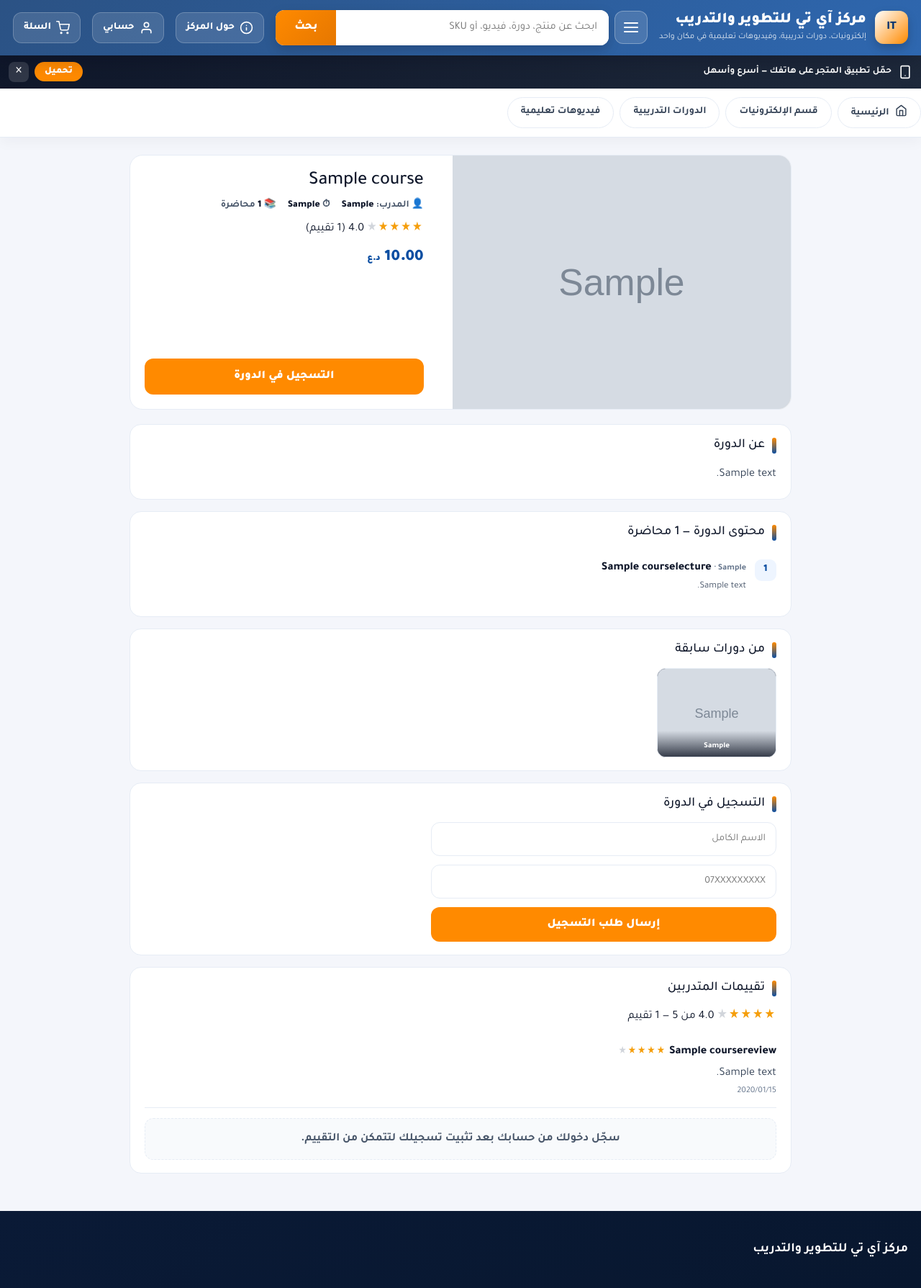
After one commit to anweralebdery1-alt/itcenter, a Django app: page /courses/1/ in a window 1280 px wide. The commit adds this page. Shown: the whole page at 72% size. Run offline with Django 4.2, Linux system fonts and the light colour scheme; data comes from the database, SQL or seed files in the repository; tables that the repository leaves empty hold one stand-in row (values such as "Sample post"); grey boxes marked "Sample" are stand-in pictures.

Commit message:
صفحة تفاصيل الدورة: محاضرات + صور/فيديو + تسجيل وتقييم
- نماذج: CourseLecture (محاضرات مرقّمة)، CourseMedia (صور/فيديو من دورات سابقة)،
  CourseRegistration (تسجيل يؤكّده الأدمن)، CourseReview (تقييم لمن ثبت تسجيله)
- صفحة /courses/<id>/: الوصف + قائمة المحاضرات وعناوينها + معرض صور/فيديو بنافذة عرض
  + فورمة تسجيل + قسم تقييمات مع فورمة مقيَّدة بمن ثبت تسجيله (مثل تقييم المنتجات)
- قائمة الدورات: البطاقة تفتح صفحة التفاصيل
- لوحة الإدارة: محاضرات وصور الدورة Inline، وإدارة التسجيلات (شارة للجديدة) والتقييمات

Co-Authored-By: Claude Opus 4.8 <noreply@anthropic.com>

```diff
--- a/shop/urls.py
+++ b/shop/urls.py
@@ -20,6 +20,9 @@ urlpatterns = [
     path('app/', views.install_app, name='install_app'),
     path('', views.home, name='home'),
     path('courses/', views.courses, name='courses'),
+    path('courses/<int:pk>/', views.course_detail, name='course_detail'),
+    path('courses/<int:pk>/register/', views.register_course, name='register_course'),
+    path('courses/<int:pk>/review/', views.submit_course_review, name='submit_course_review'),
     path('videos/', views.videos, name='videos'),
     path('videos/<int:pk>/', views.video_detail, name='video_detail'),
     path('about/', views.about, name='about'),
--- a/store/views.py
+++ b/store/views.py
@@ -126,6 +126,8 @@ from django.views.decorators.http import require_POST
 from .models import (
     Category,
     Course,
+    CourseRegistration,
+    CourseReview,
     Customer,
     EducationalVideo,
     GraduationProject,
@@ -432,6 +434,87 @@ def courses(request):
     context = _base_context(request)
     context.update({'courses': Course.objects.filter(is_active=True).order_by('-created_at')})
     return render(request, 'store/courses.html', context)
+
+
+def _customer_registered_confirmed(phone, course):
+    """هل سجّل صاحب هذا الرقم في الدورة وثُبّت تسجيله؟"""
+    if not phone:
+        return False
+    return course.registrations.filter(phone=phone, status='confirmed').exists()
+
+
+def course_detail(request, pk):
+    course = get_object_or_404(Course, pk=pk, is_active=True)
+    reviews = course.reviews.filter(is_approved=True)
+    stats = reviews.aggregate(avg=Avg('rating'), count=Count('id'))
+    phone = request.session.get('customer_phone')
+    registration = course.registrations.filter(phone=phone).first() if phone else None
+    is_confirmed = bool(registration and registration.status == 'confirmed')
+    already_reviewed = bool(phone) and course.reviews.filter(phone=phone).exists()
+    customer_name = ''
+    if phone:
+        cust = Customer.objects.filter(phone=phone).first()
+        customer_name = cust.full_name if cust else ''
+    context = _base_context(request)
+    context.update({
+        'course': course,
+        'lectures': list(course.lectures.all()),
+        'media': list(course.media.all()),
+        'reviews': reviews,
+        'review_avg': round(stats['avg'] or 0, 1),
+        'review_avg_int': int(round(stats['avg'] or 0)),
+        'review_count': stats['count'],
+        'is_logged_in': bool(phone),
+        'customer_name': customer_name,
+        'registration_status': registration.status if registration else '',
+        'is_confirmed': is_confirmed,
+        'can_review': is_confirmed and not already_reviewed,
+        'already_reviewed': already_reviewed,
+        'review_ok': request.GET.get('review') == 'ok',
+        'reg_ok': request.GET.get('reg') == 'ok',
+        'more_courses': Course.objects.filter(is_active=True).exclude(pk=course.pk).order_by('-created_at')[:6],
+    })
+    return render(request, 'store/course_detail.html', context)
+
+
+@require_POST
+def register_course(request, pk):
+    course = get_object_or_404(Course, pk=pk, is_active=True)
+    full_name = (request.POST.get('full_name') or '').strip()[:120]
+    phone = (request.POST.get('phone') or request.session.get('customer_phone') or '').strip()[:50]
+    if not (full_name and phone):
+        return redirect(course.get_absolute_url() + '?reg=err#register')
+    reg = course.registrations.filter(phone=phone).first()
+    if reg is None:
+        CourseRegistration.objects.create(course=course, full_name=full_name, phone=phone)
+    elif reg.status == 'cancelled':
+        reg.status = 'pending'
+        reg.full_name = full_name
+        reg.save(update_fields=['status', 'full_name'])
+    return redirect(course.get_absolute_url() + '?reg=ok#register')
+
+
+@require_POST
+def submit_course_review(request, pk):
+    course = get_object_or_404(Course, pk=pk)
+    phone = request.session.get('customer_phone')
+    # التقييم من حق من ثبت تسجيله في الدورة فقط
+    if not _customer_registered_confirmed(phone, course):
+        return redirect(course.get_absolute_url() + '?review=denied#reviews')
+    if course.reviews.filter(phone=phone).exists():
+        return redirect(course.get_absolute_url() + '?review=dup#reviews')
+    name = (request.POST.get('name') or '').strip()[:120]
+    comment = (request.POST.get('comment') or '').strip()[:2000]
+    try:
+        rating = int(request.POST.get('rating', 5))
+    except (TypeError, ValueError):
+        rating = 5
+    rating = max(1, min(5, rating))
+    if not name:
+        cust = Customer.objects.filter(phone=phone).first()
+        name = (cust.full_name if cust else '') or 'زبون'
+    CourseReview.objects.create(course=course, name=name, phone=phone, rating=rating, comment=comment)
+    return redirect(course.get_absolute_url() + '?review=ok#reviews')
 
 
 def videos(request):
--- /dev/null
+++ b/templates/store/course_detail.html
@@ -0,0 +1,249 @@
+{% extends 'store/base.html' %}
+{% load store_extras %}
+{% block title %}{{ course.title }} | {{ settings.site_name }}{% endblock %}
+{% block extra_css %}
+<style>
+  .cd-wrap { max-width: 920px; margin: 0 auto; }
+  .cd-hero { display: grid; grid-template-columns: 1.1fr 1fr; gap: 20px; align-items: stretch;
+    background: #fff; border: 1px solid var(--line,#e6e8ee); border-radius: 18px; overflow: hidden; margin: 10px 0 20px; }
+  .cd-hero-img { background: linear-gradient(135deg,#eaf2ff,#fff1dc); min-height: 220px; display: grid; place-items: center; }
+  .cd-hero-img img { width: 100%; height: 100%; object-fit: cover; }
+  .cd-hero-img .ph { font-size: 60px; opacity: .5; }
+  .cd-hero-body { padding: 20px; display: flex; flex-direction: column; }
+  .cd-hero-body h1 { font-size: clamp(19px,3.6vw,26px); margin: 0 0 8px; letter-spacing: -.3px; }
+  .cd-meta { display: flex; flex-wrap: wrap; gap: 8px 16px; color: #475569; font-size: 13.5px; font-weight: 700; margin-bottom: 10px; }
+  .cd-meta b { color: var(--ink,#0f172a); }
+  .cd-rating-line .stars { color:#f59e0b; letter-spacing:2px; font-size:17px; }
+  .cd-rating-line .empty { color:#d1d5db; }
+  .cd-price { font-size: 22px; font-weight: 900; color: var(--blue,#0B4EA2); margin: 12px 0; }
+  .cd-price small { font-size: 13px; }
+  .cd-free { color:#047857; font-weight:900; }
+  .cd-btn { display:inline-flex; align-items:center; justify-content:center; gap:8px; background: var(--orange,#FF8A00);
+    color:#fff; font-weight:900; border-radius:12px; padding:13px 18px; text-decoration:none; margin-top:auto; }
+  .cd-btn:active { transform: scale(.98); }
+
+  .cd-section { background:#fff; border:1px solid var(--line,#e6e8ee); border-radius:16px; padding:18px 20px; margin:16px 0; }
+  .cd-section > h2 { font-size:18px; margin:0 0 14px; display:flex; align-items:center; gap:10px; }
+  .cd-section > h2 .tag { width:6px; height:22px; border-radius:99px; background:linear-gradient(var(--orange,#FF8A00),var(--blue,#0B4EA2)); }
+  .cd-desc { color:#334155; line-height:1.9; white-space:pre-line; }
+
+  /* المحاضرات */
+  .lectures { list-style:none; margin:0; padding:0; counter-reset: lec; }
+  .lecture { display:flex; gap:12px; padding:12px 0; border-bottom:1px dashed var(--line,#e6e8ee); }
+  .lecture:last-child { border-bottom:0; }
+  .lecture .num { counter-increment: lec; flex:none; width:30px; height:30px; border-radius:9px; background:#eef5ff;
+    color:var(--blue,#0B4EA2); font-weight:900; display:grid; place-items:center; font-size:14px; }
+  .lecture .num::before { content: counter(lec); }
+  .lecture .lec-body { min-width:0; }
+  .lecture .lec-title { font-weight:800; color:var(--ink,#0f172a); }
+  .lecture .lec-dur { font-size:12px; color:#64748b; font-weight:700; }
+  .lecture .lec-desc { font-size:13px; color:#475569; margin-top:3px; line-height:1.7; white-space:pre-line; }
+
+  /* معرض الصور/الفيديوهات */
+  .cd-media-grid { display:grid; grid-template-columns:repeat(auto-fill,minmax(150px,1fr)); gap:12px; }
+  .cd-media-item { position:relative; aspect-ratio:4/3; border-radius:12px; overflow:hidden; cursor:pointer;
+    background:#0b1220; border:1px solid var(--line,#e6e8ee); padding:0; }
+  .cd-media-item img { width:100%; height:100%; object-fit:cover; display:block; }
+  .cd-media-item .play { position:absolute; inset:0; display:grid; place-items:center; }
+  .cd-media-item .play svg { width:46px; height:46px; filter: drop-shadow(0 2px 6px rgba(0,0,0,.5)); }
+  .cd-media-cap { position:absolute; inset-inline:0; bottom:0; padding:14px 8px 6px; color:#fff; font-size:11px; font-weight:800;
+    background:linear-gradient(transparent,rgba(2,8,23,.75)); white-space:nowrap; overflow:hidden; text-overflow:ellipsis; }
+
+  /* التسجيل */
+  .reg-form { display:grid; gap:12px; max-width:480px; }
+  .reg-form input { width:100%; border:1px solid var(--line,#e6e8ee); border-radius:12px; padding:12px 14px; font-family:inherit; font-size:14px; }
+  .reg-alert { border-radius:12px; padding:12px 15px; font-weight:800; font-size:14px; }
+  .reg-alert.ok { background:#ecfdf5; color:#047857; border:1px solid #a7f3d0; }
+  .reg-alert.pend { background:#fffbeb; color:#b45309; border:1px solid #fde68a; }
+  .reg-alert.err { background:#fef2f2; color:#b42318; border:1px solid #fecaca; }
+
+  /* التقييمات */
+  .stars { color:#f59e0b; letter-spacing:2px; font-size:18px; }
+  .stars .empty { color:#d1d5db; }
+  .review-item { border-bottom:1px solid var(--line,#e6e8ee); padding:14px 0; }
+  .review-item .who { font-weight:800; }
+  .review-item .muted { color:#64748b; font-size:12px; }
+  .review-form { margin-top:14px; }
+  .rating-input { display:inline-flex; flex-direction:row-reverse; gap:4px; font-size:30px; }
+  .rating-input input { display:none; }
+  .rating-input label { color:#d1d5db; cursor:pointer; transition:color .1s; }
+  .rating-input input:checked ~ label, .rating-input label:hover, .rating-input label:hover ~ label { color:#f59e0b; }
+  .review-form textarea, .review-form input[type=text] { width:100%; border:1px solid var(--line,#e6e8ee); border-radius:12px; padding:11px 14px; font-family:inherit; font-size:14px; margin-top:8px; }
+  .review-form textarea { min-height:90px; resize:vertical; }
+  .review-submit { background:var(--orange,#FF8A00); color:#fff; border:0; font-weight:900; border-radius:12px; padding:12px 20px; cursor:pointer; margin-top:10px; }
+  .review-gate { background:#f8fafc; border:1px dashed var(--line,#e6e8ee); color:#475569; border-radius:12px; padding:16px; font-weight:700; margin-top:14px; text-align:center; }
+  .review-ok { background:#dcfce7; color:#166534; border-radius:10px; padding:10px 14px; font-weight:700; margin-top:12px; }
+
+  .cd-modal { position:fixed; inset:0; z-index:200; display:none; align-items:center; justify-content:center; background:rgba(2,8,23,.75); padding:18px; }
+  .cd-modal.open { display:flex; }
+  .cd-modal-box { max-width:720px; width:100%; }
+  .cd-modal-box img, .cd-modal-box iframe { width:100%; border-radius:14px; display:block; background:#000; }
+  .cd-modal-box iframe { aspect-ratio:16/9; border:0; }
+  .cd-modal-close { float:inline-end; background:rgba(0,0,0,.5); color:#fff; border:0; width:36px; height:36px; border-radius:999px; font-size:18px; cursor:pointer; margin-bottom:8px; }
+
+  @media (max-width:640px){ .cd-hero { grid-template-columns:1fr; } }
+</style>
+{% endblock %}
+{% block content %}
+<main class="container-wide mt-4">
+ <div class="cd-wrap">
+
+  <section class="cd-hero">
+    <div class="cd-hero-img">
+      {% if course.image %}<img src="{{ course.image.url }}" alt="{{ course.title }}">{% else %}<span class="ph">🎓</span>{% endif %}
+    </div>
+    <div class="cd-hero-body">
+      <h1>{{ course.title }}</h1>
+      <div class="cd-meta">
+        <span>👤 المدرب: <b>{{ course.trainer|default:"يحدد لاحقاً" }}</b></span>
+        {% if course.duration %}<span>⏱ <b>{{ course.duration }}</b></span>{% endif %}
+        <span>📚 <b>{{ lectures|length }}</b> محاضرة</span>
+      </div>
+      <div class="cd-rating-line">
+        <span class="stars">{% for i in "12345" %}{% if forloop.counter <= review_avg_int %}★{% else %}<span class="empty">★</span>{% endif %}{% endfor %}</span>
+        <span class="muted">{% if review_count %}{{ review_avg }} ({{ review_count }} تقييم){% else %}لا تقييمات بعد{% endif %}</span>
+      </div>
+      <div class="cd-price">{% if course.price %}{{ course.price|money }} <small>د.ع</small>{% else %}<span class="cd-free">مجانية / يحدد لاحقاً</span>{% endif %}</div>
+      <a href="#register" class="cd-btn">التسجيل في الدورة</a>
+    </div>
+  </section>
+
+  {% if course.description %}
+  <section class="cd-section">
+    <h2><span class="tag"></span>عن الدورة</h2>
+    <div class="cd-desc">{{ course.description }}</div>
+  </section>
+  {% endif %}
+
+  {% if lectures %}
+  <section class="cd-section">
+    <h2><span class="tag"></span>محتوى الدورة — {{ lectures|length }} محاضرة</h2>
+    <ul class="lectures">
+      {% for lec in lectures %}
+        <li class="lecture">
+          <span class="num"></span>
+          <div class="lec-body">
+            <div class="lec-title">{{ lec.title }}{% if lec.duration %} <span class="lec-dur">· {{ lec.duration }}</span>{% endif %}</div>
+            {% if lec.description %}<div class="lec-desc">{{ lec.description }}</div>{% endif %}
+          </div>
+        </li>
+      {% endfor %}
+    </ul>
+  </section>
+  {% endif %}
+
+  {% if media %}
+  <section class="cd-section">
+    <h2><span class="tag"></span>من دورات سابقة</h2>
+    <div class="cd-media-grid">
+      {% for m in media %}
+        <button type="button" class="cd-media-item"
+                data-type="{{ m.media_type }}"
+                data-img="{{ m.thumb_url }}"
+                data-embed="{{ m.youtube_embed_url }}"
+                data-cap="{{ m.caption }}">
+          {% if m.thumb_url %}<img src="{{ m.thumb_url }}" alt="{{ m.caption }}" loading="lazy" decoding="async">{% endif %}
+          {% if m.media_type == 'video' %}<span class="play"><svg viewBox="0 0 24 24" fill="#fff"><circle cx="12" cy="12" r="11" fill="rgba(0,0,0,.45)"/><path d="M10 8l6 4-6 4z" fill="#fff"/></svg></span>{% endif %}
+          {% if m.caption %}<span class="cd-media-cap">{{ m.caption }}</span>{% endif %}
+        </button>
+      {% endfor %}
+    </div>
+  </section>
+  {% endif %}
+
+  <section class="cd-section" id="register">
+    <h2><span class="tag"></span>التسجيل في الدورة</h2>
+    {% if reg_ok %}<div class="reg-alert ok">✓ تم استلام تسجيلك، سنتواصل معك لتأكيده.</div>{% endif %}
+    {% if request.GET.reg == 'err' %}<div class="reg-alert err">يرجى إدخال الاسم ورقم الهاتف.</div>{% endif %}
+    {% if registration_status == 'confirmed' %}
+      <div class="reg-alert ok">✓ تسجيلك في هذه الدورة مؤكّد. يمكنك الآن تقييمها في الأسفل.</div>
+    {% elif registration_status == 'pending' %}
+      <div class="reg-alert pend">⏳ طلب تسجيلك قيد المراجعة، سنتواصل معك قريباً.</div>
+    {% else %}
+      <form class="reg-form" method="post" action="{% url 'register_course' course.pk %}#register">
+        {% csrf_token %}
+        <input name="full_name" value="{{ customer_name }}" required placeholder="الاسم الكامل">
+        <input name="phone" required placeholder="07XXXXXXXXX" inputmode="tel">
+        <button type="submit" class="review-submit" style="margin:0;">إرسال طلب التسجيل</button>
+      </form>
+    {% endif %}
+  </section>
+
+  <section class="cd-section" id="reviews">
+    <h2><span class="tag"></span>تقييمات المتدربين</h2>
+    <div style="margin-bottom:10px;">
+      <span class="stars">{% for i in "12345" %}{% if forloop.counter <= review_avg_int %}★{% else %}<span class="empty">★</span>{% endif %}{% endfor %}</span>
+      <span class="muted">{% if review_count %}{{ review_avg }} من 5 — {{ review_count }} تقييم{% else %}كن أول من يقيّم هذه الدورة{% endif %}</span>
+    </div>
+
+    {% if review_ok %}<div class="review-ok">شكراً لك! تم نشر تقييمك.</div>{% endif %}
+    {% if request.GET.review == 'denied' %}<div class="review-gate">يمكنك تقييم الدورة بعد تثبيت تسجيلك فيها.</div>{% endif %}
+    {% if request.GET.review == 'dup' %}<div class="review-gate">لقد قيّمت هذه الدورة مسبقاً.</div>{% endif %}
+
+    {% for r in reviews %}
+      <div class="review-item">
+        <div class="who">{{ r.name }} <span class="stars" style="font-size:14px;">{% for i in "12345" %}{% if forloop.counter <= r.rating %}★{% else %}<span class="empty">★</span>{% endif %}{% endfor %}</span></div>
+        {% if r.comment %}<div style="color:#334155; margin-top:4px; line-height:1.8;">{{ r.comment }}</div>{% endif %}
+        <div class="muted">{{ r.created_at|date:"Y/m/d" }}</div>
+      </div>
+    {% empty %}
+      {% if not can_review %}<p class="muted">لا توجد تقييمات بعد.</p>{% endif %}
+    {% endfor %}
+
+    {% if can_review %}
+      <form class="review-form" method="post" action="{% url 'submit_course_review' course.pk %}#reviews">
+        {% csrf_token %}
+        <div class="rating-input">
+          <input type="radio" id="cs5" name="rating" value="5" checked><label for="cs5">★</label>
+          <input type="radio" id="cs4" name="rating" value="4"><label for="cs4">★</label>
+          <input type="radio" id="cs3" name="rating" value="3"><label for="cs3">★</label>
+          <input type="radio" id="cs2" name="rating" value="2"><label for="cs2">★</label>
+          <input type="radio" id="cs1" name="rating" value="1"><label for="cs1">★</label>
+        </div>
+        <input type="text" name="name" value="{{ customer_name }}" placeholder="اسمك (اختياري)">
+        <textarea name="comment" placeholder="شاركنا رأيك في الدورة…"></textarea>
+        <button type="submit" class="review-submit">نشر التقييم</button>
+      </form>
+    {% elif already_reviewed %}
+      <div class="review-gate">شكراً، لقد قيّمت هذه الدورة مسبقاً.</div>
+    {% elif not is_logged_in %}
+      <div class="review-gate">سجّل دخولك من <a href="{% url 'account' %}">حسابك</a> بعد تثبيت تسجيلك لتتمكن من التقييم.</div>
+    {% elif registration_status != 'confirmed' %}
+      <div class="review-gate">يمكنك تقييم الدورة بعد تثبيت تسجيلك فيها.</div>
+    {% endif %}
+  </section>
+
+ </div>
+</main>
+
+<div class="cd-modal" id="cdModal" aria-hidden="true">
+  <div class="cd-modal-box">
+    <button type="button" class="cd-modal-close" id="cdModalClose" aria-label="إغلاق">✕</button>
+    <div id="cdModalContent"></div>
+  </div>
+</div>
+<script>
+  (function () {
+    var modal = document.getElementById('cdModal');
+    var box = document.getElementById('cdModalContent');
+    function close() { modal.classList.remove('open'); modal.setAttribute('aria-hidden','true'); box.innerHTML=''; }
+    document.querySelectorAll('.cd-media-item').forEach(function (b) {
+      b.addEventListener('click', function () {
+        var type = b.getAttribute('data-type');
+        var embed = b.getAttribute('data-embed');
+        var img = b.getAttribute('data-img');
+        if (type === 'video' && embed) {
+          box.innerHTML = '<iframe src="' + embed + '" allow="accelerometer; autoplay; clipboard-write; encrypted-media; gyroscope; picture-in-picture" allowfullscreen></iframe>';
+        } else if (img) {
+          box.innerHTML = '<img src="' + img + '" alt="">';
+        } else { return; }
+        box.insertAdjacentElement('beforebegin', document.getElementById('cdModalClose'));
+        modal.classList.add('open'); modal.setAttribute('aria-hidden','false');
+      });
+    });
+    document.getElementById('cdModalClose').addEventListener('click', close);
+    modal.addEventListener('click', function (e) { if (e.target === modal) close(); });
+    document.addEventListener('keydown', function (e) { if (e.key === 'Escape') close(); });
+  })();
+</script>
+{% endblock %}
```
Also changed, not shown: store/admin.py (+46 -3 lines), store/models.py (+110 -0 lines), templates/store/courses.html (+5 -5 lines), store/migrations/0041_coursereview_coursemedia_courselecture_and_more.py (added).
